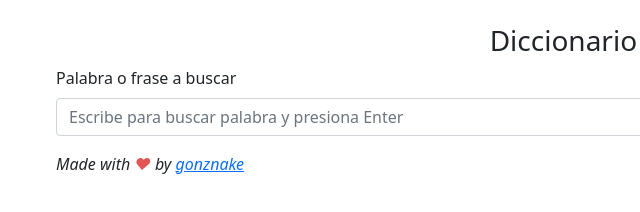
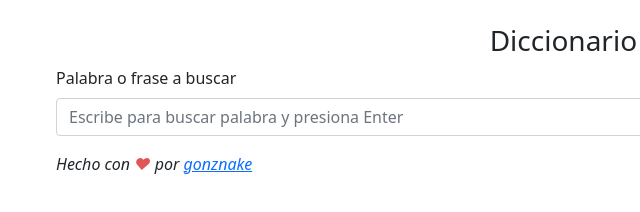
Before and after one commit to vicmangonzalez/tzutujildict, a plain HTML site: page index.html in a window 1280 px wide. Shown: the full height of the page, 26-666 px from the left. Drawn offline with nearby package versions, Linux system fonts and the light colour scheme.

Commit message:
Mensaje en español.

```diff
--- a/index.html
+++ b/index.html
@@ -26,7 +26,7 @@
 
    <div class="container mt-3">
       <div class="row" id="cards"></div>
-      <p><i>Made with <span style="color: #e25555;">&#9829;</span> by <a href="http://fb.com/gonznake" target="_blank" rel="noopener noreferrer">gonznake</a></i></p>
+      <p><i>Hecho con <span style="color: #e25555;">&#9829;</span> por <a href="http://fb.com/gonznake" target="_blank" rel="noopener noreferrer">gonznake</a></i></p>
    </div>
 
    <script src="https://cdn.jsdelivr.net/npm/@popperjs/core@2.10.2/dist/umd/popper.min.js"
```
